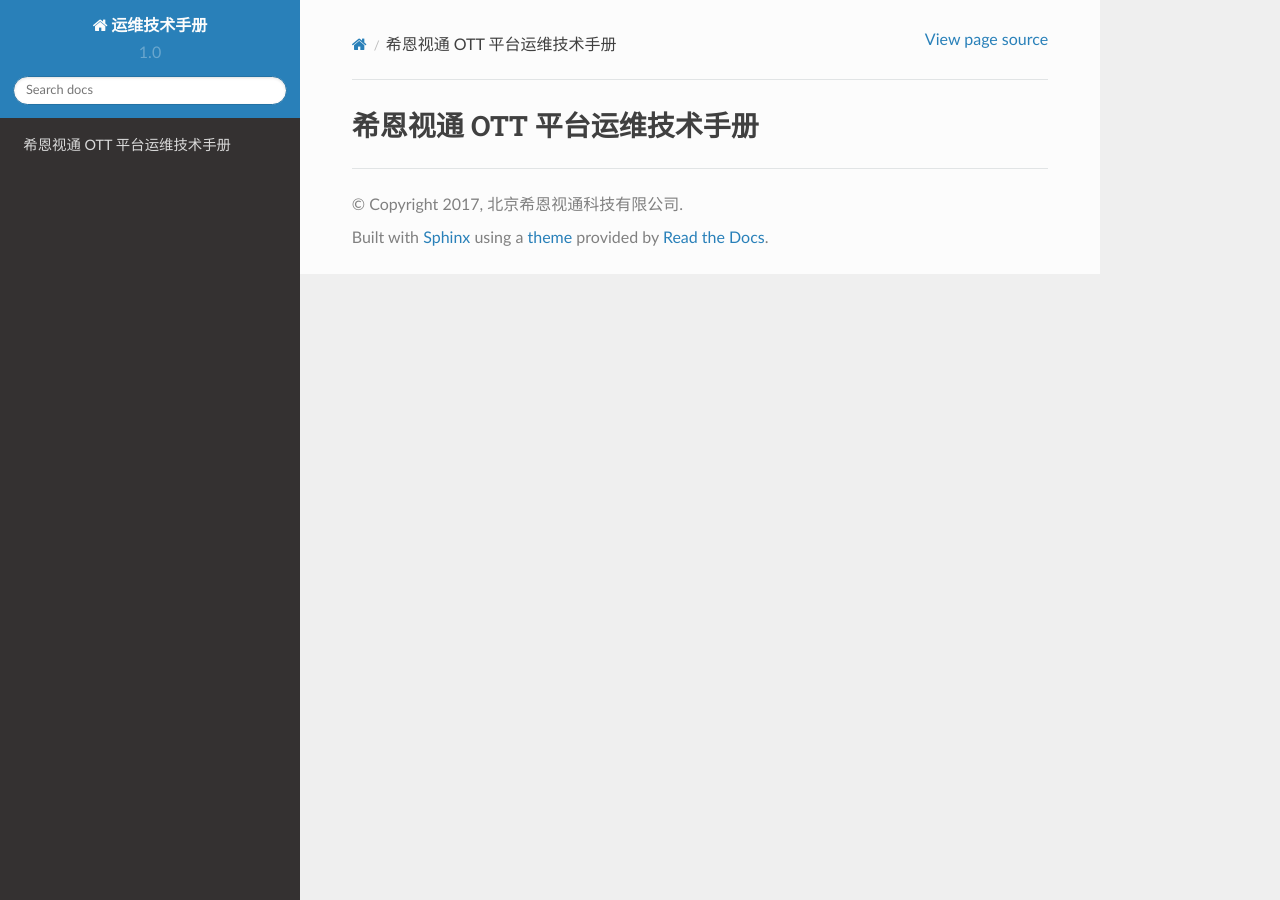
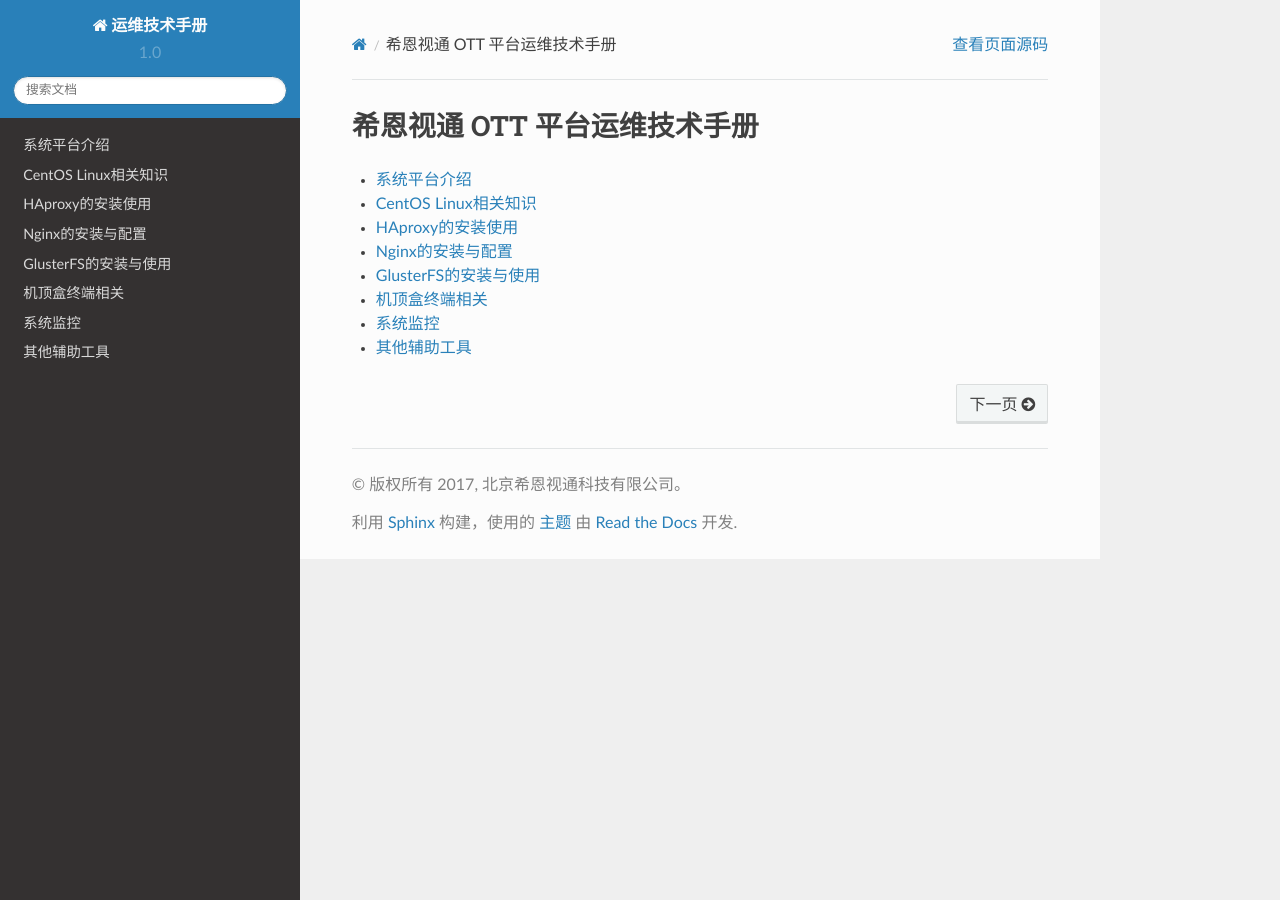
Before and after one commit to extvos/techbooks, a Sphinx documentation site: the page built from source/index.rst, in a window 1280 px wide. Built offline with Sphinx 7.4.7 and the Read the Docs theme 2.0.0, drawn with Linux system fonts in a browser that asks for light colours.

Commit message:
Created files.

```diff
--- /dev/null
+++ b/source/centos/index.rst
@@ -0,0 +1,2 @@
+CentOS Linux相关知识
+=================================================
--- a/source/conf.py
+++ b/source/conf.py
@@ -68,7 +68,7 @@ release = u'1.0'
 #
 # This is also used if you do content translation via gettext catalogs.
 # Usually you set "language" from the command line for these cases.
-language = 'zh_CH'
+language = 'zh_CN'
 
 # List of patterns, relative to source directory, that match files and
 # directories to ignore when looking for source files.
--- /dev/null
+++ b/source/glusterfs/index.rst
@@ -0,0 +1,2 @@
+GlusterFS的安装与使用
+=================================================
--- /dev/null
+++ b/source/haproxy/index.rst
@@ -0,0 +1,2 @@
+HAproxy的安装使用
+=================================================
--- a/source/index.rst
+++ b/source/index.rst
@@ -8,3 +8,12 @@
 
 .. toctree::
    :maxdepth: 2
+
+   overall/index
+   centos/index
+   haproxy/index
+   nginx/index
+   glusterfs/index
+   settopbox/index
+   monitor/index
+   utils/index
--- /dev/null
+++ b/source/monitor/index.rst
@@ -0,0 +1,2 @@
+系统监控
+=========================
--- /dev/null
+++ b/source/nginx/index.rst
@@ -0,0 +1,2 @@
+Nginx的安装与配置
+=================================================
--- /dev/null
+++ b/source/overall/index.rst
@@ -0,0 +1,2 @@
+系统平台介绍
+=================================================
--- /dev/null
+++ b/source/settopbox/index.rst
@@ -0,0 +1,2 @@
+机顶盒终端相关
+=================================================
--- /dev/null
+++ b/source/utils/index.rst
@@ -0,0 +1,2 @@
+其他辅助工具
+=================================================
```
Also changed, not shown: 1 other file.
